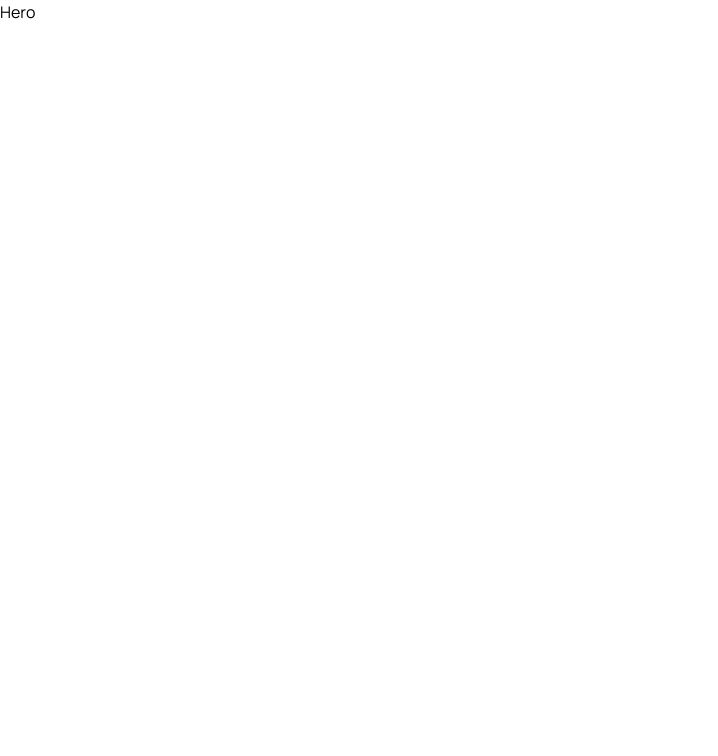
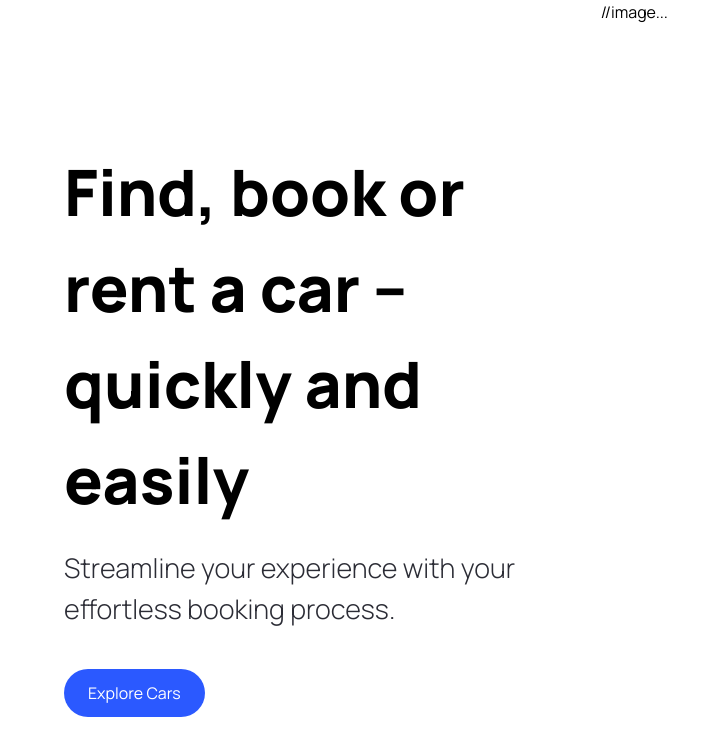
Before and after one commit to Lakshay11254/car-website, a Next.js app: page / in a window 1280 px wide. Shown: the top 756 px of the page, without its empty margins (0-718 px from the left). Built offline with nearby package versions, Linux system fonts and the light colour scheme.

Commit message:
building up hero section

```diff
--- /dev/null
+++ b/app/components/CustomButton.tsx
@@ -0,0 +1,19 @@
+"use client";
+import { CustomButtonProps } from "@/types";
+import Image from "next/image"
+
+const CustomButton = ({title, containerStyles, handleClick}: CustomButtonProps) => {
+  return (
+    <button
+    disabled={false}
+    type={"button"}
+    className={`custom-btn ${containerStyles}`}
+    onClick={handleClick}>
+
+        <span className={`flex-1`}>{title}</span>
+
+    </button>
+  )
+}
+
+export default CustomButton
--- a/app/components/Hero.tsx
+++ b/app/components/Hero.tsx
@@ -1,10 +1,32 @@
+"use client";
 import Image from 'next/image'
-
 import React from 'react'
+import CustomButton from './CustomButton'
 
 function Hero() {
+
+  const handleScroll = () => {
+
+  }
   return (
-    <div>Hero</div>
+    <div className='hero'>
+      <div className="flex-1 pt-36 padding-x">
+        <h1 className='hero__title'>
+          Find, book or rent a car -- quickly and easily
+        </h1>
+        <p className='hero__subtitle'>Streamline your experience with your effortless booking process.</p>
+        <CustomButton
+        title="Explore Cars"
+        containerStyles="bg-primary-blue text-white rounded-full mt-10"
+        handleClick={handleScroll}
+        />
+      </div>
+      <div className="hero__image-container">
+        <div className="hero__image">
+          //image...
+        </div>
+      </div>
+    </div>
   )
 }
 
--- a/app/components/index.tsx
+++ b/app/components/index.tsx
@@ -1,5 +1,8 @@
 import Hero from './Hero'
+import CustomButton from './CustomButton'
 
 
 
-export {Hero}
+export {Hero,
+     CustomButton,
+    }
--- a/app/page.tsx
+++ b/app/page.tsx
@@ -7,5 +7,7 @@
     <main className="overflow-hidden">
 <Hero />
     </main>
+
+
   )
 }
--- /dev/null
+++ b/types/index.ts
@@ -0,0 +1,7 @@
+import { MouseEventHandler } from "react";
+
+export interface CustomButtonProps{
+    title: string;
+    containerStyles?: string;
+    handleClick?: MouseEventHandler<HTMLButtonElement>;
+}
```
